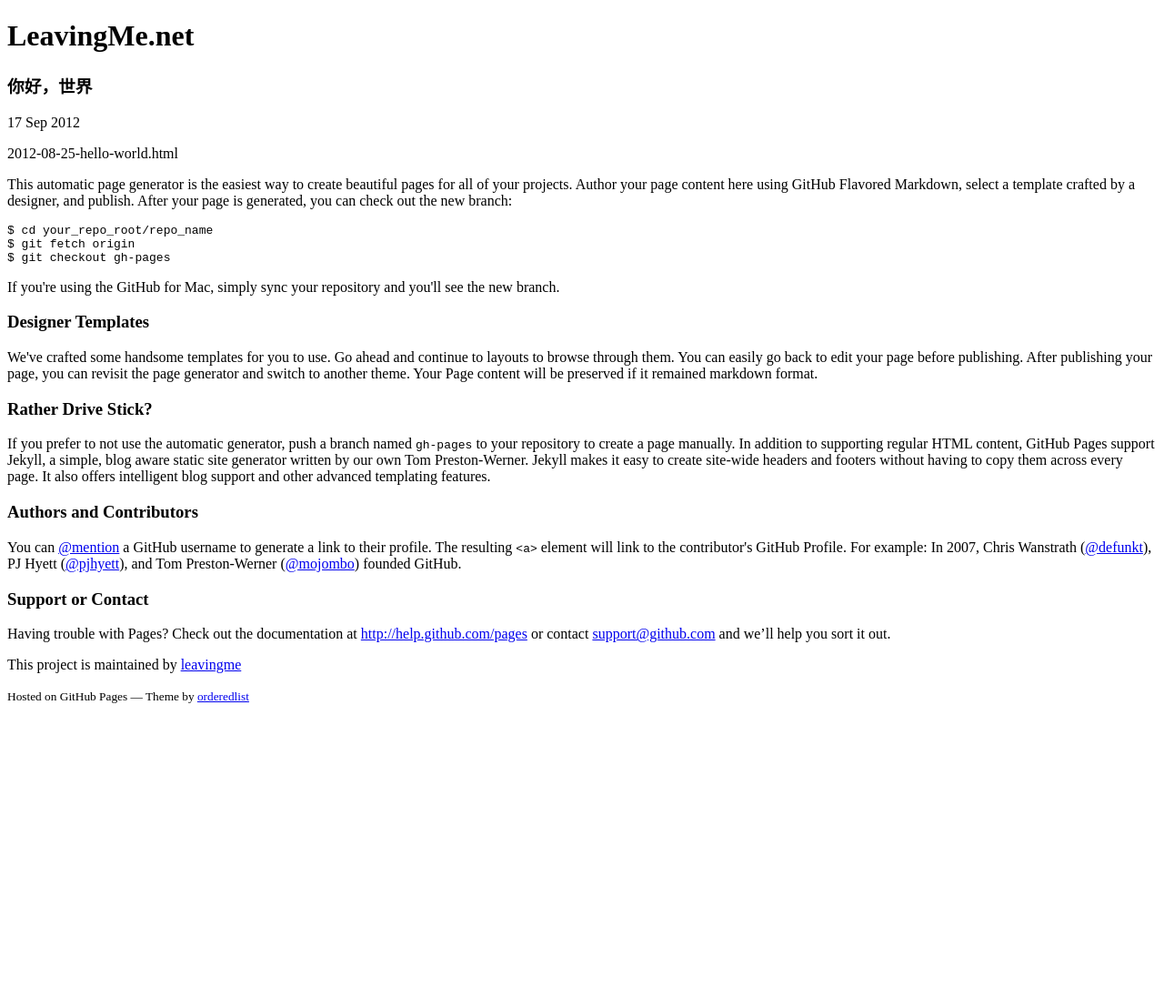
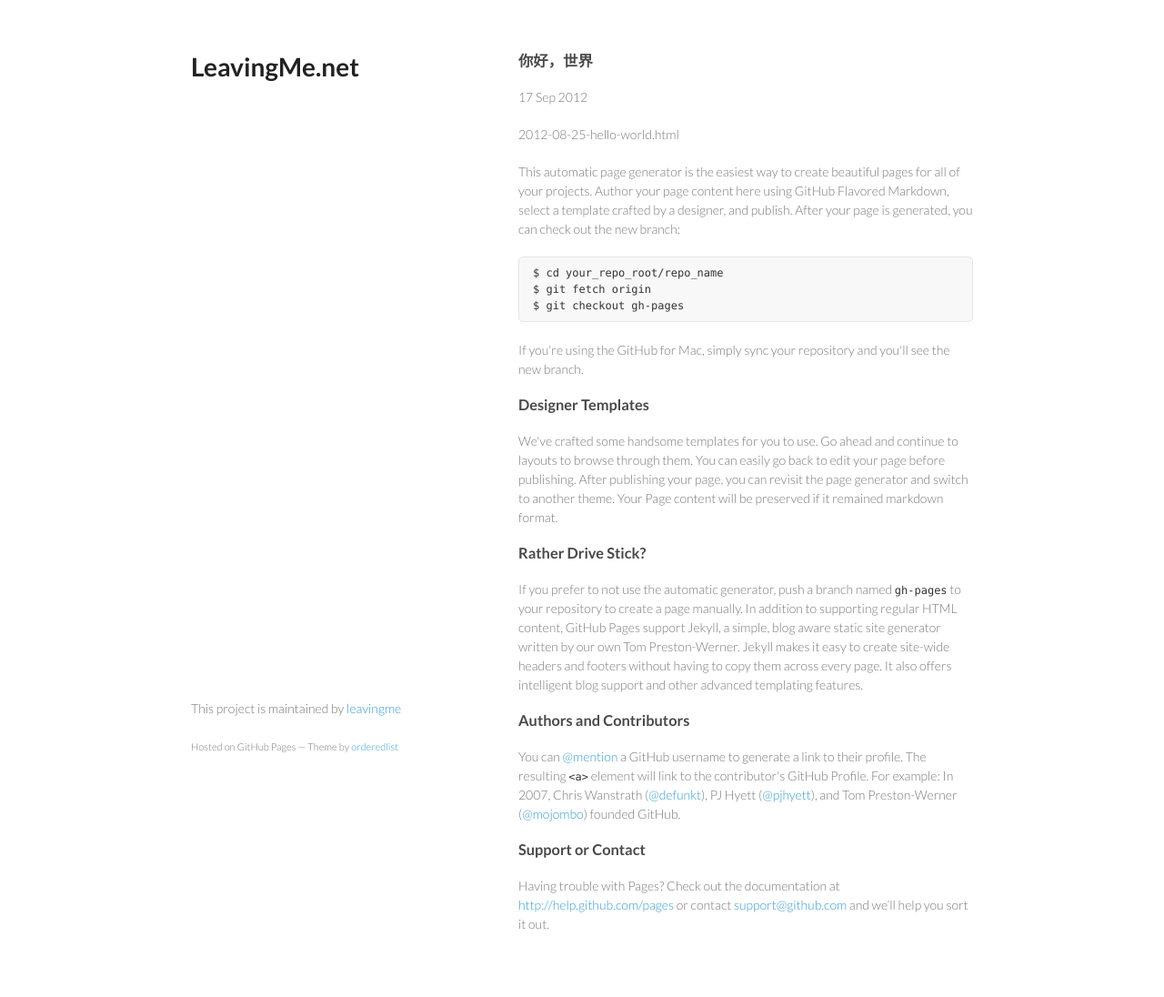
Before and after one commit to leavingme/leavingme.github.io, a Jekyll site: the page built from _posts/2012-09-17-hello-world.md, in a window 1280 px wide. Shown: the whole page at 91% size. Built offline with Jekyll 4.4.1, drawn with Linux system fonts in a browser that asks for light colours; before the commit the page ends 900 px from its top, so only the background shows below that.

Commit message:
fix css & js

```diff
--- a/_layouts/default.html
+++ b/_layouts/default.html
@@ -4,8 +4,8 @@
 <meta charset="utf-8">
 <meta http-equiv="X-UA-Compatible" content="chrome=1">
 <title>{{ page.title }}</title>
-<link rel="stylesheet" href="stylesheets/styles.css">
-<link rel="stylesheet" href="stylesheets/pygment_trac.css">
+<link rel="stylesheet" href="/stylesheets/styles.css">
+<link rel="stylesheet" href="/stylesheets/pygment_trac.css">
 <meta name="viewport" content="width=device-width, initial-scale=1, user-scalable=no">
 <!--[if lt IE 9]>
 <script src="//html5shiv.googlecode.com/svn/trunk/html5.js"></script>
@@ -39,6 +39,6 @@
     <p><small>Hosted on GitHub Pages &mdash; Theme by <a href="https://github.com/orderedlist">orderedlist</a></small></p>
   </footer>
 </div>
-<script src="javascripts/scale.fix.js"></script>
+<script src="/javascripts/scale.fix.js"></script>
 </body>
 </html>
--- a/_layouts/post.html
+++ b/_layouts/post.html
@@ -4,8 +4,8 @@
 <meta charset="utf-8">
 <meta http-equiv="X-UA-Compatible" content="chrome=1">
 <title>LeavingMe.net</title>
-<link rel="stylesheet" href="stylesheets/styles.css">
-<link rel="stylesheet" href="stylesheets/pygment_trac.css">
+<link rel="stylesheet" href="/stylesheets/styles.css">
+<link rel="stylesheet" href="/stylesheets/pygment_trac.css">
 <meta name="viewport" content="width=device-width, initial-scale=1, user-scalable=no">
 <!--[if lt IE 9]>
 <script src="//html5shiv.googlecode.com/svn/trunk/html5.js"></script>
@@ -40,6 +40,6 @@
     <p><small>Hosted on GitHub Pages &mdash; Theme by <a href="https://github.com/orderedlist">orderedlist</a></small></p>
   </footer>
 </div>
-<script src="javascripts/scale.fix.js"></script>
+<script src="/javascripts/scale.fix.js"></script>
 </body>
 </html>
```
